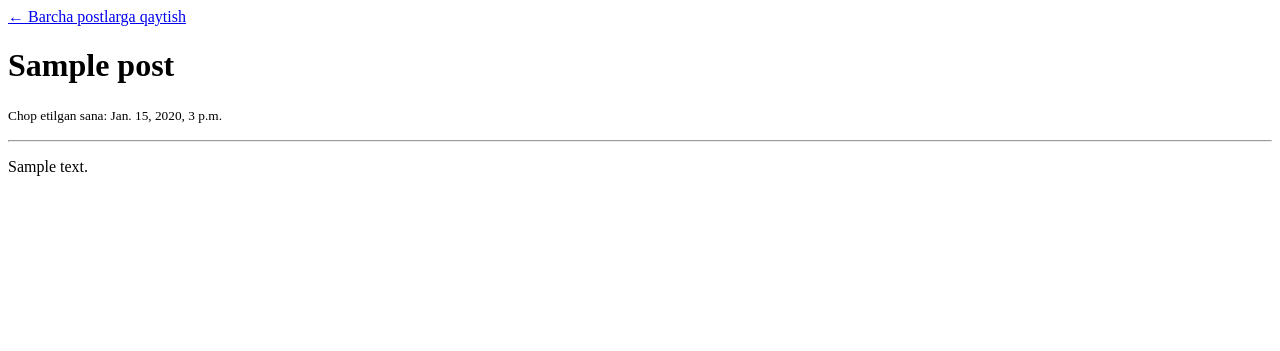
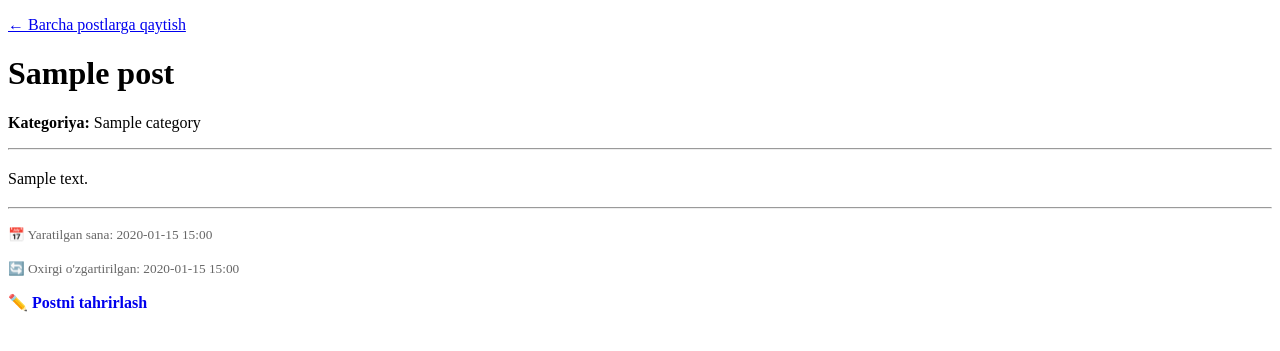
Before and after one commit to 1910Emir/jdu_django_blog, a Django app: page /posts/1/ in a window 1280 px wide. Shown: the top 351 px of the page. Run offline with Django 5.2, Linux system fonts and the light colour scheme; tables that the repository leaves empty hold one stand-in row (values such as "Sample post").

Commit message:
7-hafta: Category modeli, select_related va postni tahrirlash qo'shildi

```diff
--- a/jdu_blog/blog/admin.py
+++ b/jdu_blog/blog/admin.py
@@ -1,4 +1,5 @@
 from django.contrib import admin
-from .models import Post
+from .models import Post, Category
 
+admin.site.register(Category)
 admin.site.register(Post)
--- a/jdu_blog/blog/models.py
+++ b/jdu_blog/blog/models.py
@@ -1,13 +1,50 @@
 from django.db import models
 
-class Post(models.Model):
-    title = models.CharField(max_length=200, verbose_name="Sarlavha")
-    content = models.TextField(verbose_name="Matn")
-    created_at = models.DateTimeField(auto_now_add=True, verbose_name="Yaratilgan vaqti")
+# 3-topshiriq: Bog'liq Category modeli
+class Category(models.Model):
+    name = models.CharField(max_length=100, verbose_name="Kategoriya nomi")
+
+    # 4-topshiriq: Category uchun __str__ metodi
+    def __str__(self):
+        return self.name
 
     class Meta:
-        verbose_name = "Post"
-        verbose_name_plural = "Posts"
+        verbose_name = "Kategoriya"
+        verbose_name_plural = "Kategoriyalar"
+
+
+class Post(models.Model):
+    title = models.CharField(max_length=200)
+    content = models.TextField()
+    created_at = models.DateTimeField(auto_now_add=True)
+
+    # 3-topshiriq: ForeignKey bog'lanishi
+    category = models.ForeignKey(
+        Category,
+        on_delete=models.CASCADE,
+        related_name='posts',
+        null=True,
+        blank=True,
+        verbose_name="Kategoriya"
+    )
+
+    # 4-topshiriq: Asosiy model uchun __str__ metodi
+    def __str__(self):
+        return self.title
+
+class Post(models.Model):
+    title = models.CharField(max_length=200)
+    content = models.TextField()
+    category = models.ForeignKey(
+        Category,
+        on_delete=models.CASCADE,
+        related_name='posts',
+        null=True,
+        blank=True,
+        verbose_name="Kategoriya"
+    )
+    created_at = models.DateTimeField(auto_now_add=True)  # Faqat birinchi marta yaratilganda saqlanadi
+    updated_at = models.DateTimeField(auto_now=True)      # Har safar o'zgartirilganda vaqt avtomatik yangilanadi
 
     def __str__(self):
         return self.title
--- a/jdu_blog/blog/templates/blog/post_detail.html
+++ b/jdu_blog/blog/templates/blog/post_detail.html
@@ -5,13 +5,33 @@
     <title>{{ post.title }}</title>
 </head>
 <body>
-    <a href="{% url 'post_list' %}">&larr; Barcha postlarga qaytish</a>
+    <p><a href="{% url 'post_list' %}">&larr; Barcha postlarga qaytish</a></p>
 
+    <!-- Sarlavha -->
     <h1>{{ post.title }}</h1>
-    <p><small>Chop etilgan sana: {{ post.created_at }}</small></p>
+    {% if post.category %}
+        <p><strong>Kategoriya:</strong> {{ post.category.name }}</p>
+    {% endif %}
+
     <hr>
-    <div>
+
+    <!-- Postning asosiy matni -->
+    <div style="font-size: 16px; line-height: 1.6;">
         {{ post.content|linebreaks }}
+    </div>
+
+    <hr>
+
+    <!-- Pastki qism: Sanalar va Tahrirlash tugmasi -->
+    <div style="color: #666; margin-top: 15px;">
+        <p><small>📅 Yaratilgan sana: {{ post.created_at|date:"Y-m-d H:i" }}</small></p>
+        <p><small>🔄 Oxirgi o'zgartirilgan: {{ post.updated_at|date:"Y-m-d H:i" }}</small></p>
+
+        <p>
+            <a href="{% url 'post_update' post.id %}" style="text-decoration: none; font-weight: bold;">
+                ✏️ Postni tahrirlash
+            </a>
+        </p>
     </div>
 </body>
 </html>
--- a/jdu_blog/blog/urls.py
+++ b/jdu_blog/blog/urls.py
@@ -1,11 +1,12 @@
 from django.urls import path
-from .views import post_list_fbv, PostListView, post_detail, post_create
+from .views import post_list_fbv, PostListView, post_detail, post_create, post_update
 
 urlpatterns = [
     path('', PostListView.as_view(), name='home'),
     path('posts/', PostListView.as_view(), name='post_list'),
-    path('posts/new/', post_create, name='post_create'),          # <-- 6-hafta formasi
+    path('posts/new/', post_create, name='post_create'),
     path('posts/<int:id>/', post_detail, name='post_detail'),
+    path('posts/<int:id>/edit/', post_update, name='post_update'),  # <-- Tahrirlash yo'li
     path('fbv/', post_list_fbv, name='post_list_fbv'),
     path('cbv/', PostListView.as_view(), name='post_list_cbv'),
 ]
--- a/jdu_blog/blog/views.py
+++ b/jdu_blog/blog/views.py
@@ -3,22 +3,24 @@ from django.views.generic import ListView
 from .models import Post
 from .forms import PostForm
 
-# 4-haftadagi ro'yxatlar
+# 5-topshiriq: FBV da select_related ishlatish
 def post_list_fbv(request):
-    posts = Post.objects.all()
+    posts = Post.objects.select_related('category').all()
     return render(request, 'blog/post_list.html', {'posts': posts})
 
+# 5-topshiriq: CBV da select_related ishlatish
 class PostListView(ListView):
     model = Post
     template_name = 'blog/post_list.html'
     context_object_name = 'posts'
+    queryset = Post.objects.select_related('category').all()
 
-# 5-haftadagi detail view
+# Detail view
 def post_detail(request, id):
-    post = get_object_or_404(Post, id=id)
+    post = get_object_or_404(Post.objects.select_related('category'), id=id)
     return render(request, 'blog/post_detail.html', {'post': post})
 
-# 6-HAFTA: Yangi post yaratish view'si
+# Create view
 def post_create(request):
     if request.method == 'POST':
         form = PostForm(request.POST)
@@ -28,3 +30,20 @@ def post_create(request):
     else:
         form = PostForm()
     return render(request, 'blog/post_form.html', {'form': form})
+
+# Update view
+
+def post_update(request, id):
+    post = get_object_or_404(Post, id=id)
+
+    if request.method == 'POST':
+        # instance=post — kiritilgan o'zgarishlarni aynan shu post ustiga yozadi
+        form = PostForm(request.POST, instance=post)
+        if form.is_valid():
+            form.save()
+            return redirect('post_detail', id=post.id)  # O'zgargan postning sahifasiga qaytadi
+    else:
+        # instance=post — mavjud sarlavha va matnni forma kataklariga avtomatik to'ldirib chiqaradi
+        form = PostForm(instance=post)
+
+    return render(request, 'blog/post_form.html', {'form': form, 'post': post})
```
Also changed, not shown: jdu_blog/blog/forms.py (+4 -3 lines), jdu_blog/blog/templates/blog/post_form.html (+21 -2 lines), jdu_blog/blog/templates/blog/post_list.html (+12 -3 lines), jdu_blog/blog/migrations/0002_category_alter_post_options_alter_post_content_and_more.py (added), jdu_blog/blog/migrations/0003_post_updated_at.py (added).
